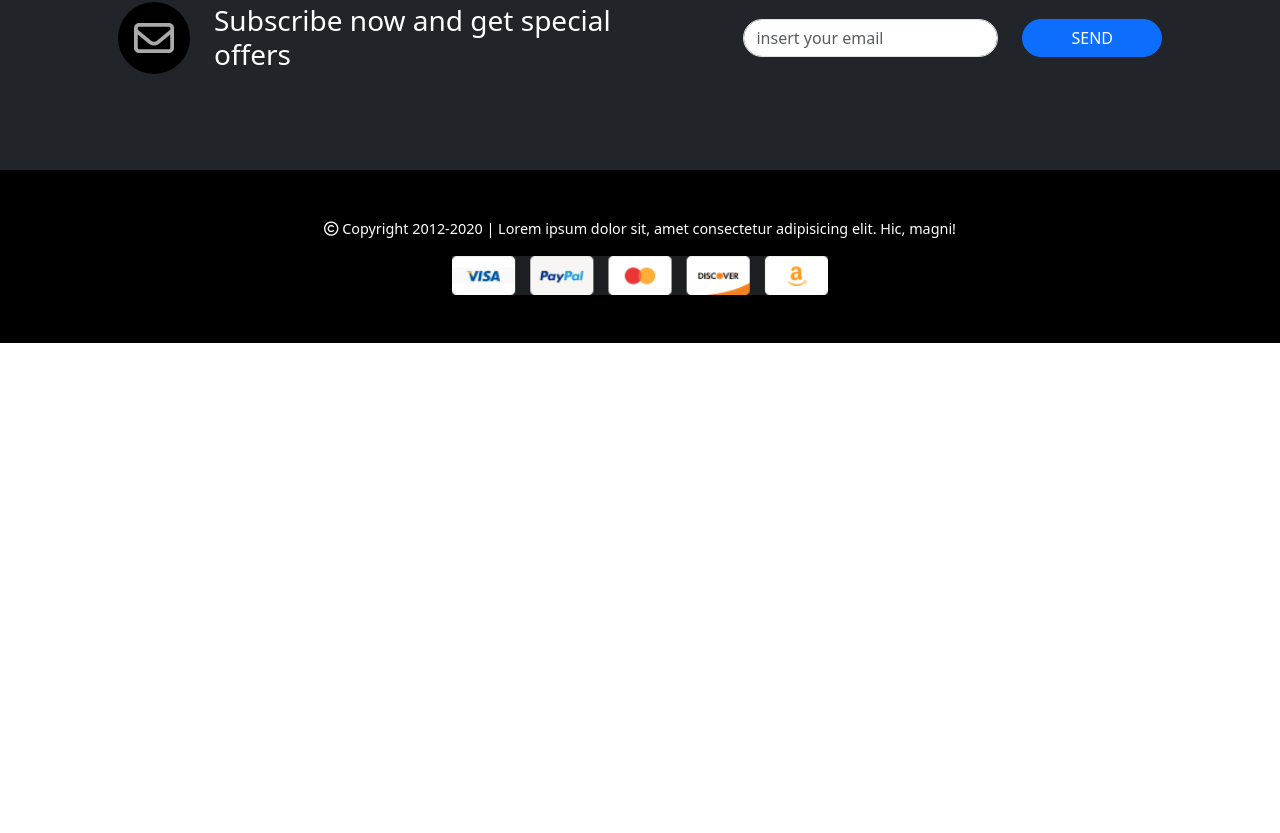
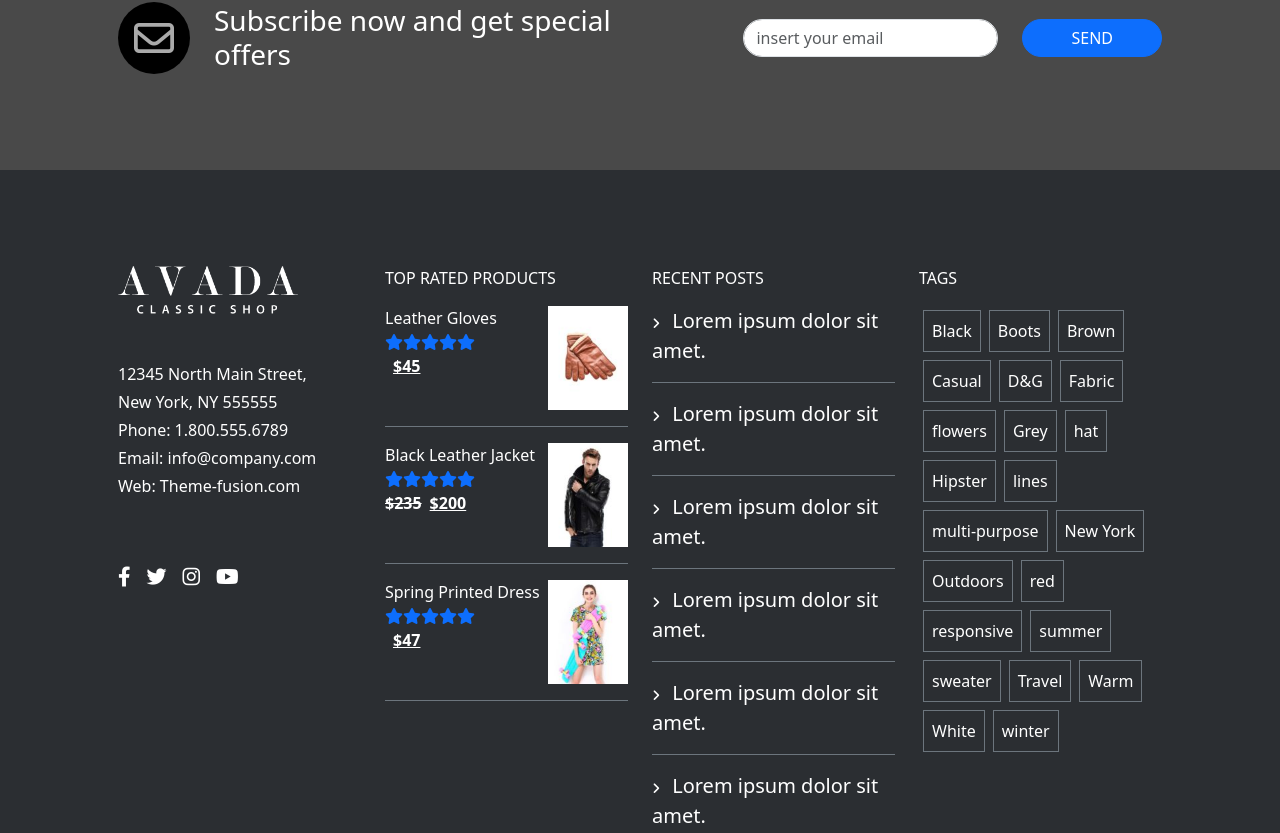
Before and after one commit to alexraduca01/proj-html-vuejs, a Vue app: page / in a window 1280 px wide. Shown: the part 6607-7440 px from the top of the page. Before the commit the page ends 6950 px from the top, so only its background shows below. Built offline with nearby package versions, Linux system fonts and the light colour scheme.

Commit message:
added FooterComponent

```diff
--- a/src/App.vue
+++ b/src/App.vue
@@ -12,6 +12,7 @@
     <AdvertisingComponent />
     <BrandsComponent />
     <SubscribeComponent />
+    <FooterComponent />
     <PaymentsComponent />
   </div>
 </template>
@@ -30,6 +31,7 @@ import AdvertisingComponent from './components/AdvertisingComponent.vue';
 import BrandsComponent from './components/BrandsComponent.vue';
 import SubscribeComponent from './components/SubscribeComponent.vue';
 import PaymentsComponent from './components/PaymentsComponent.vue';
+import FooterComponent from './components/FooterComponent.vue';
   export default {
     components: {
       HeaderComponent,
@@ -45,6 +47,7 @@ import PaymentsComponent from './components/PaymentsComponent.vue';
       BrandsComponent,
       SubscribeComponent,
       PaymentsComponent,
+      FooterComponent,
     },
     data(){
       return {
--- a/src/assets/style/partials/_variables.scss
+++ b/src/assets/style/partials/_variables.scss
@@ -4,3 +4,4 @@ $myGray: #AAAAAA;
 $myBlue: #427ED1;
 $darkerWhite: #F5F5F5;
 $myLightBlue: #55CCE5;
+$darkerColor: #2B2E32;
--- /dev/null
+++ b/src/components/FooterComponent.vue
@@ -0,0 +1,90 @@
+<template>
+    <div class="my-bg p-5">
+        <div class="container p-5 text-white">
+            <div class="row">
+                <div class="col-3 flex-column gap-5 d-flex">
+                    <div>
+                        <img src="img/classic_shop_logo_footer.png" class="my-logo" alt="">
+                    </div>
+                    <div>
+                        <ul class="list-unstyled">
+                            <li class="mb-1">12345 North Main Street,</li>
+                            <li class="mb-1">New York, NY 555555</li>
+                            <li class="mb-1">Phone: 1.800.555.6789</li>
+                            <li class="mb-1">Email: info@company.com</li>
+                            <li>Web: Theme-fusion.com</li>
+                        </ul>
+                    </div>
+                    <div class="fs-5">
+                        <i class="fa-brands me-3 fa-facebook-f"></i>
+                        <i class="fa-brands me-3 fa-twitter"></i>
+                        <i class="fa-brands me-3 fa-instagram"></i>
+                        <i class="fa-brands fa-youtube"></i>
+                    </div>
+                </div>
+                <div class="col-3">
+                    <ul class="list-unstyled">
+                        <li class="text-uppercase">top rated products</li>
+                        <li v-for="item in store.advertisingContent[0].third" class="d-flex justify-content-between border-bottom border-secondary py-3">
+                            <div v-if="item.stars === true">
+                                <span>{{ item.name }}</span> <br>
+                                <div v-for="n in 5" class="d-inline">
+                                    <span><i class="fa-solid text-primary fa-star"></i></span>
+                                </div><br>
+                                <span class="text-decoration-line-through fw-bold">{{ item.price.promo }}</span>
+                                <span class="text-decoration-underline fw-bold ms-2">{{ item.price.main }}</span>
+                            </div>
+                            <div v-else>
+                                <span>{{ item.name }}</span>
+                                <span class="fw-bold">{{ item.price.main }}</span>
+                            </div>
+                            <div>
+                                <img :src="item.thumb" alt="">
+                            </div>
+                        </li>
+                    </ul>
+                </div>
+                <div class="col-3">
+                    <ul class="list-unstyled">
+                        <li class="text-uppercase">recent posts</li>
+                        <li v-for="n in 6" class="border-bottom border-secondary py-3"><i class="fa-solid fa-angle-right"></i> <span class="fs-5 ms-2">Lorem ipsum dolor sit amet.</span></li>
+                    </ul>
+                </div>
+                <div class="col-3">
+                    <ul class="list-unstyled">
+                        <li class="text-uppercase">tags</li>
+                        <li class="d-flex flex-wrap py-3"><span class="p-2 border border-secondary m-1" v-for="text in store.randomTags">{{ text }}</span></li>
+                    </ul>
+                </div>
+            </div>
+        </div>
+    </div>
+</template>
+
+<script>
+import { store } from '../data/store.js';
+    export default {
+        name: 'FooterComponent',
+        data(){
+            return {
+                store,
+            }
+        }
+    }
+</script>
+
+<style lang="scss" scoped>
+@use '../assets/style/partials/variables' as *;
+.fa-angle-right {
+    font-size: 0.8rem;
+}
+.my-bg {
+    background-color: $darkerColor;
+}
+.my-logo {
+    width: 180px;
+}
+img {
+    width: 80px;
+}
+</style>
--- a/src/components/SubscribeComponent.vue
+++ b/src/components/SubscribeComponent.vue
@@ -1,5 +1,5 @@
 <template>
-    <div class="bg-dark p-5">
+    <div class="my-bg p-5">
         <div class="container p-5">
             <div class="row text-white justify-content-between ">
                 <div class="col-6 d-flex gap-4 align-items-center">
@@ -32,6 +32,9 @@
 
 <style lang="scss" scoped>
 @use '../assets/style/partials/variables' as *;
+.my-bg {
+    background-color: $darkColor;
+}
 .fa-envelope {
     padding: 1rem;
     border-radius: 50%;
--- a/src/data/store.js
+++ b/src/data/store.js
@@ -382,5 +382,6 @@ export const store = reactive({
 
         },
     ],
-    brandLogos: ['img/b_logotype_1.png', 'img/b_logotype_2.png', 'img/b_logotype_3.png', 'img/b_logotype_4.png', 'img/b_logotype_5.png', 'img/b_logotype_6.png', 'img/b_logotype_7.png',]
+    brandLogos: ['img/b_logotype_1.png', 'img/b_logotype_2.png', 'img/b_logotype_3.png', 'img/b_logotype_4.png', 'img/b_logotype_5.png', 'img/b_logotype_6.png', 'img/b_logotype_7.png'],
+    randomTags: ['Black', 'Boots', 'Brown', 'Casual', 'D&G', 'Fabric', 'flowers', 'Grey', 'hat', 'Hipster', 'lines', 'multi-purpose', 'New York', 'Outdoors', 'red', 'responsive', 'summer', 'sweater', 'Travel', 'Warm', 'White', 'winter'],
 })
```
